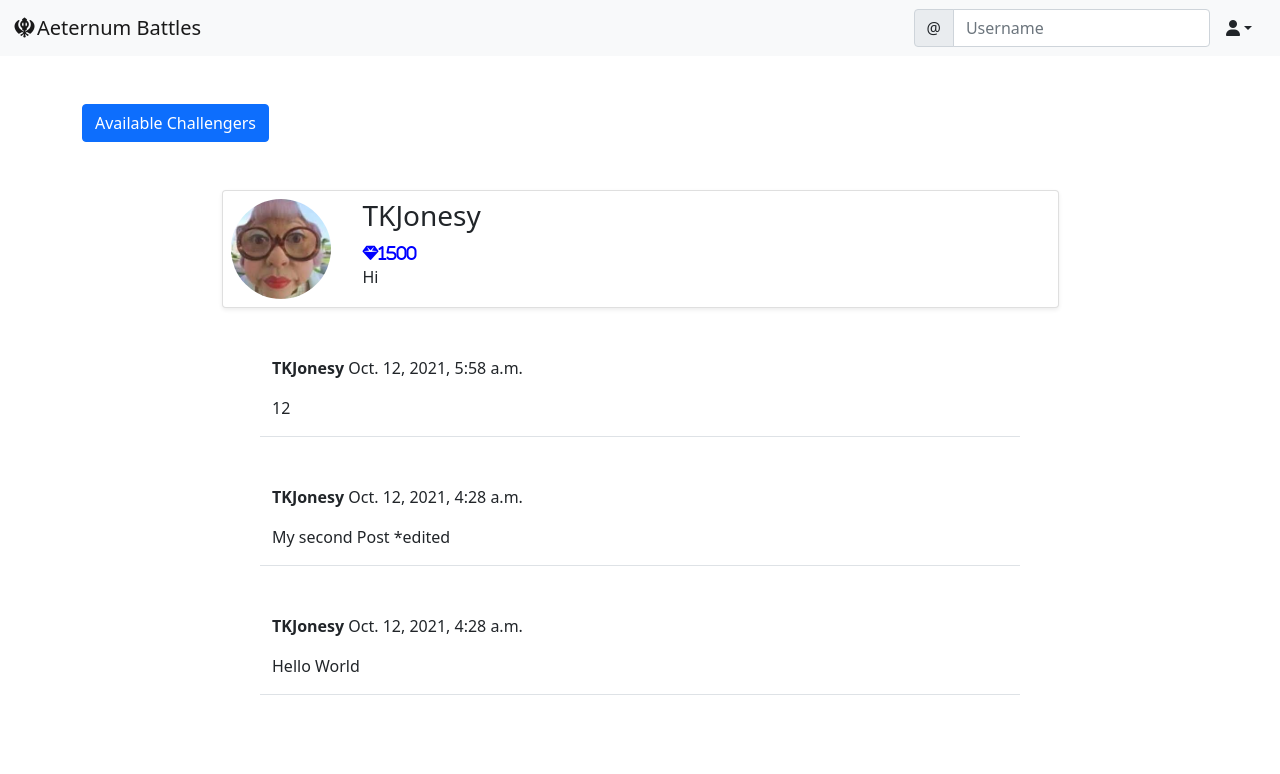
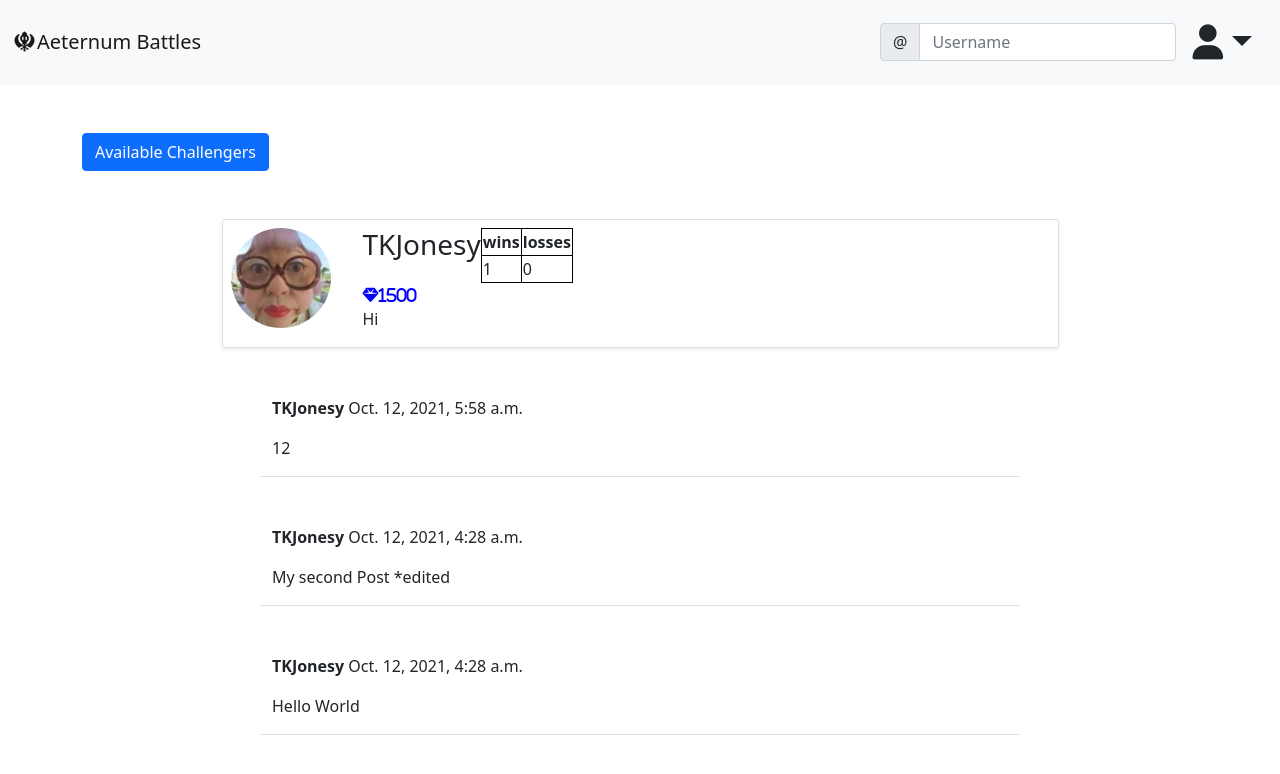
Before and after one commit to tkjonesy/Aeternum-Battles, a Django app: page /social/profile/1/ in a window 1280 px wide. Shown: the top 774 px of the page. Run offline with Django 3.2, Linux system fonts and the light colour scheme; data comes from the database, SQL or seed files in the repository; both versions use the stored data as it was after the commit; some libraries are stand-ins or nearby versions.

Commit message:
updated profiles and model to contain wins and losses.

```diff
--- /dev/null
+++ b/landing/static/landing/main.css
@@ -0,0 +1,7 @@
+table, th, td {
+  border: 1px solid black;
+}
+
+a {
+    font-size: 35px;
+}
--- a/landing/templates/landing/base.html
+++ b/landing/templates/landing/base.html
@@ -8,8 +8,12 @@
     <!-- Bootstrap CSS -->
     <link href="https://cdn.jsdelivr.net/npm/bootstrap@5.0.2/dist/css/bootstrap.min.css" rel="stylesheet" integrity="sha384-EVSTQN3/azprG1Anm3QDgpJLIm9Nao0Yz1ztcQTwFspd3yD65VohhpuuCOmLASjC" crossorigin="anonymous">
     <script src="https://kit.fontawesome.com/330f60e565.js" crossorigin="anonymous"></script>
+    <!-- Local CSS   -->
+    {% load static %}
+    <link rel="stylesheet" type="text/css" href="{% static 'landing/main.css' %}">
+    <title>Aeternum Battles</title>
 
-    <title>Aeternum Battles</title>
+
   </head>
   <body>
     {% include 'landing/navbar.html' %}
--- a/social/models.py
+++ b/social/models.py
@@ -19,9 +19,18 @@ class UserProfile(models.Model):
     bio = models.TextField(max_length=500, blank=True)
     picture = models.ImageField(upload_to='uploads/profile_pictures', default='uploads/profile_pictures/defaultprofile.png', blank=False)
     points = models.PositiveIntegerField(default=0, verbose_name='points')
+    wins = models.PositiveIntegerField(default=0, verbose_name='wins')
+    losses = models.PositiveIntegerField(default=0, verbose_name='losses')
 
     def modify_points(self, added_points):
         self.points += added_points
+        self.save()
+
+    def modify_record(self, win):
+        if win:
+            self.wins += 1
+        elif not win:
+            self.losses += 1
         self.save()
 
 
--- /dev/null
+++ b/social/static/social/main.css
@@ -0,0 +1,3 @@
+table, th, td {
+  border: 1px solid black;
+}
--- a/social/templates/social/profile.html
+++ b/social/templates/social/profile.html
@@ -14,15 +14,28 @@
                     <img src="{{ profile.picture.url }}" class="rounded-circle" width="100"/>
                 </div>
                 <div class="col-md-8 mt-2">
+                    <div style="display:flex; flex-flow:row; ">
                         <h3>{{ user.username }}
                             <span>
                                 {% if request.user == user %}
                                     <a href="{% url 'profile-edit' profile.pk %}" style="color: #333"><i class="far fa-edit"></i></a>
                                 {% endif %}
                             </span>
+
                         </h3>
+                        <table style="border: 1px solid black;">
+                                <tr style="border: 1px solid black;">
+                                    <th style="border: 1px solid black;">wins</th>
+                                    <th style="border: 1px solid black;">losses</th>
+                                </tr>
+                                <tr style="border: 1px solid black;">
+                                    <td style="border: 1px solid black;">{{ profile.wins }}</td>
+                                    <td style="border: 1px solid black;">{{ profile.losses }}</td>
+                                </tr>
+                        </table>
+                    </div>
+                    <i class="fas fa-gem" style="color: blue;">{{ profile.points }}</i>
 
-                    <i class="fas fa-gem" style="color: blue;">{{ profile.points }}</i>
 
                     {% if profile.bio %}
                         <p>{{ profile.bio }}</p>
```
Also changed, not shown: aeternumbattles/static/landing/main.css (added, +7 -0 lines), db.sqlite3. Lines whose indentation alone changed are shown as unchanged.
